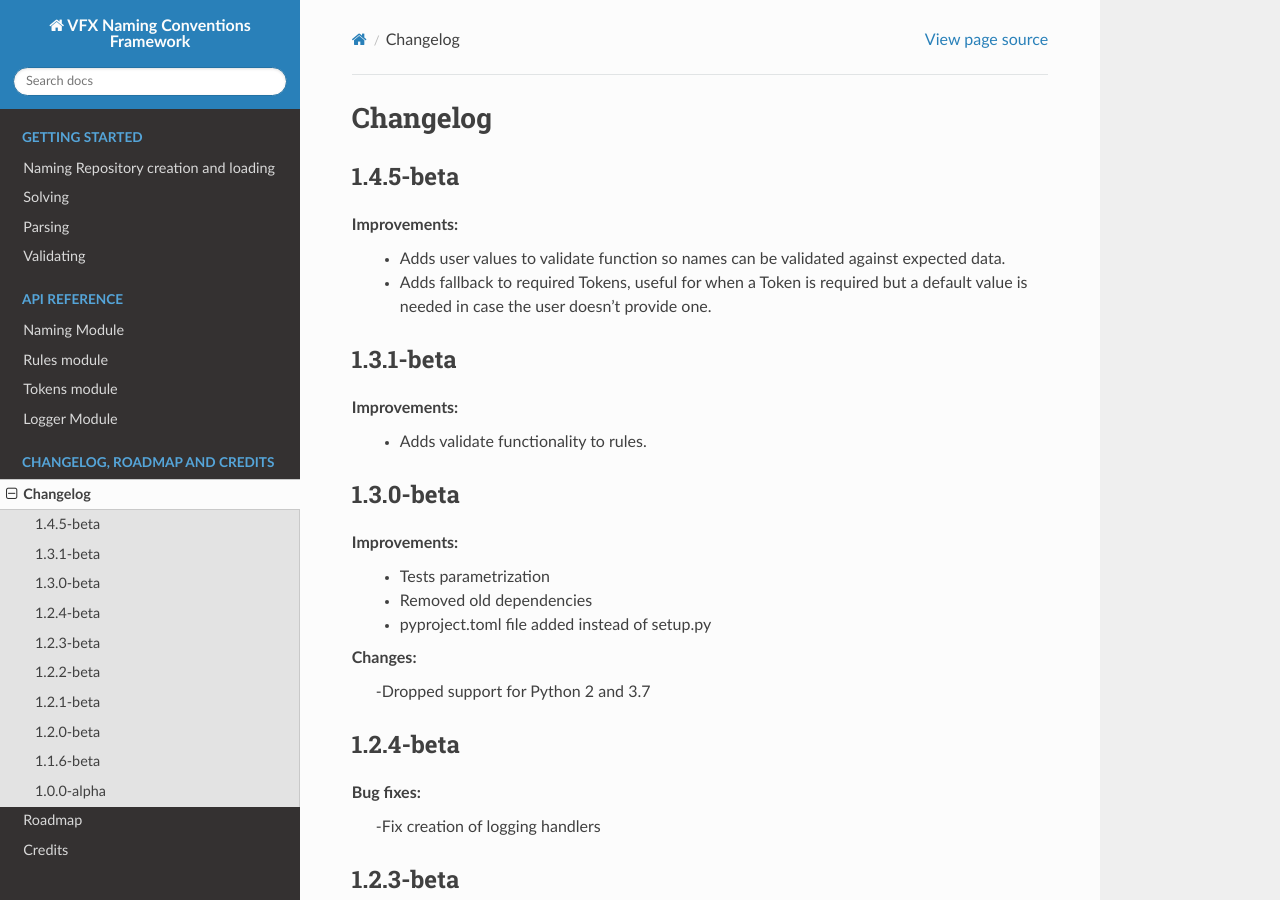
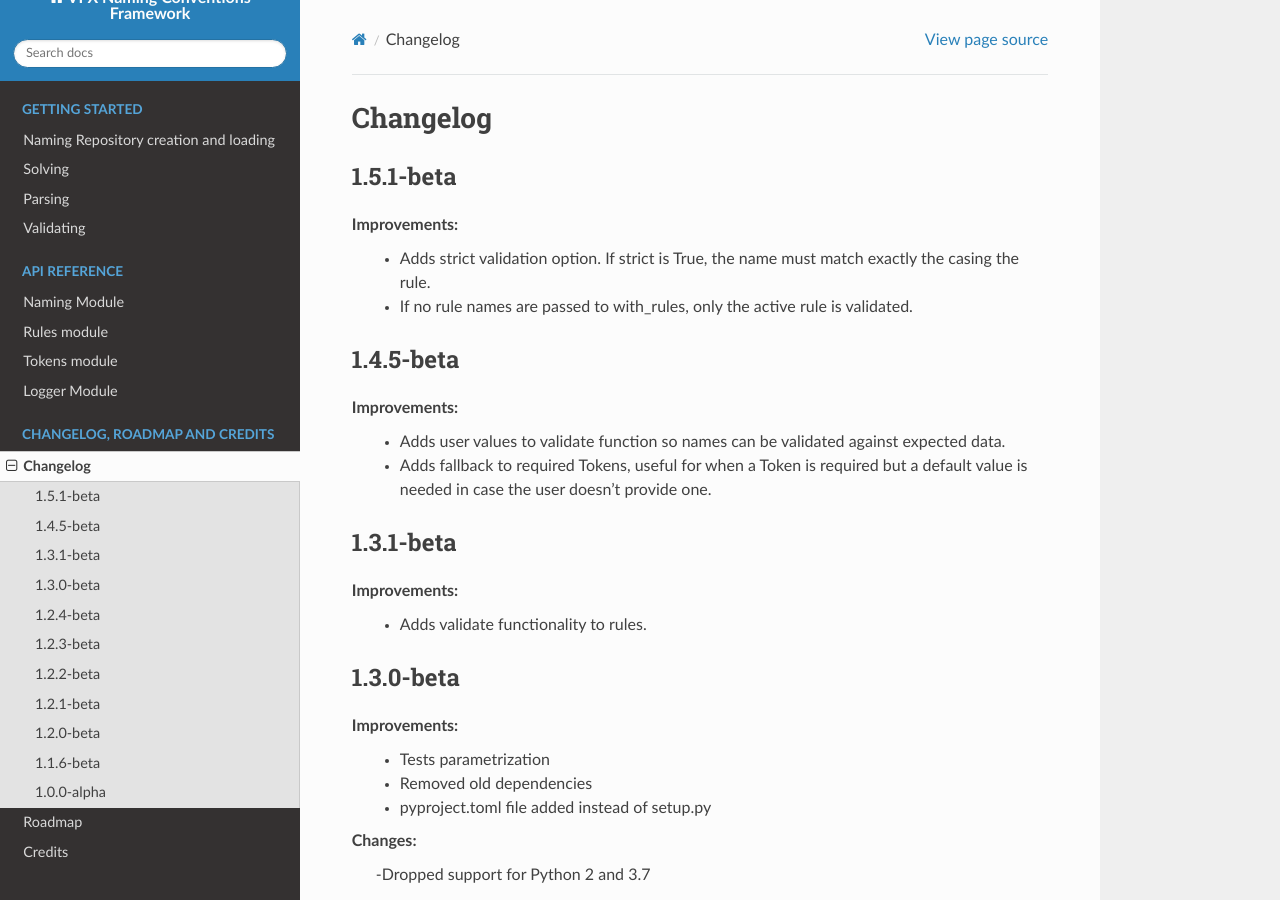
Before and after one commit to xiancg/vfxnaming, a Sphinx documentation site: the page built from docs/source/changelog.rst, in a window 1280 px wide and 900 px high. Built offline with Sphinx 7.4.7 and the Read the Docs theme 3.1.0, drawn with Linux system fonts in a browser that asks for light colours.

Commit message:
Update docs

```diff
--- a/docs/source/changelog.rst
+++ b/docs/source/changelog.rst
@@ -1,5 +1,12 @@
 Changelog
 ================================
+
+1.5.1-beta
+---------------------------------------
+
+**Improvements:**
+    - Adds strict validation option. If strict is True, the name must match exactly the casing the rule.
+    - If no rule names are passed to with_rules, only the active rule is validated.
 
 1.4.5-beta
 ---------------------------------------
--- a/docs/source/usage/validating.rst
+++ b/docs/source/usage/validating.rst
@@ -14,6 +14,8 @@ Many times the only thing we need is to know if a name is valid or not for a giv
 - The number of expected separators must match with the rule.
 - If tokens have options, the given name must use one of those options.
 - If token is a number, validates suffix, prefix and padding.
+- If strict is passed as True to the validate function, the name must match exactly the casing the rule.
+- If no rule names are passed to with_rules, only the active rule is validated.
 
 Let's set these Tokens and Rule.
 
```
